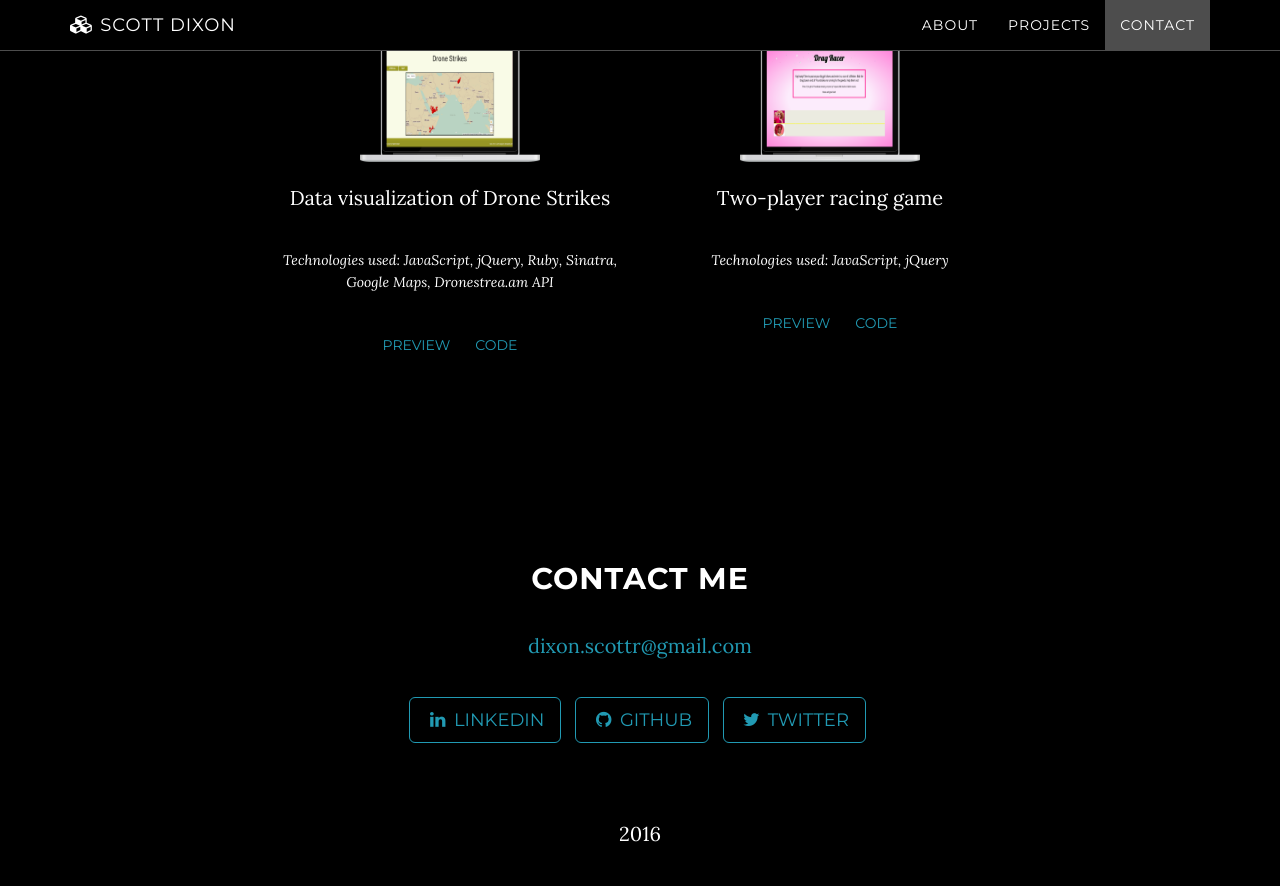
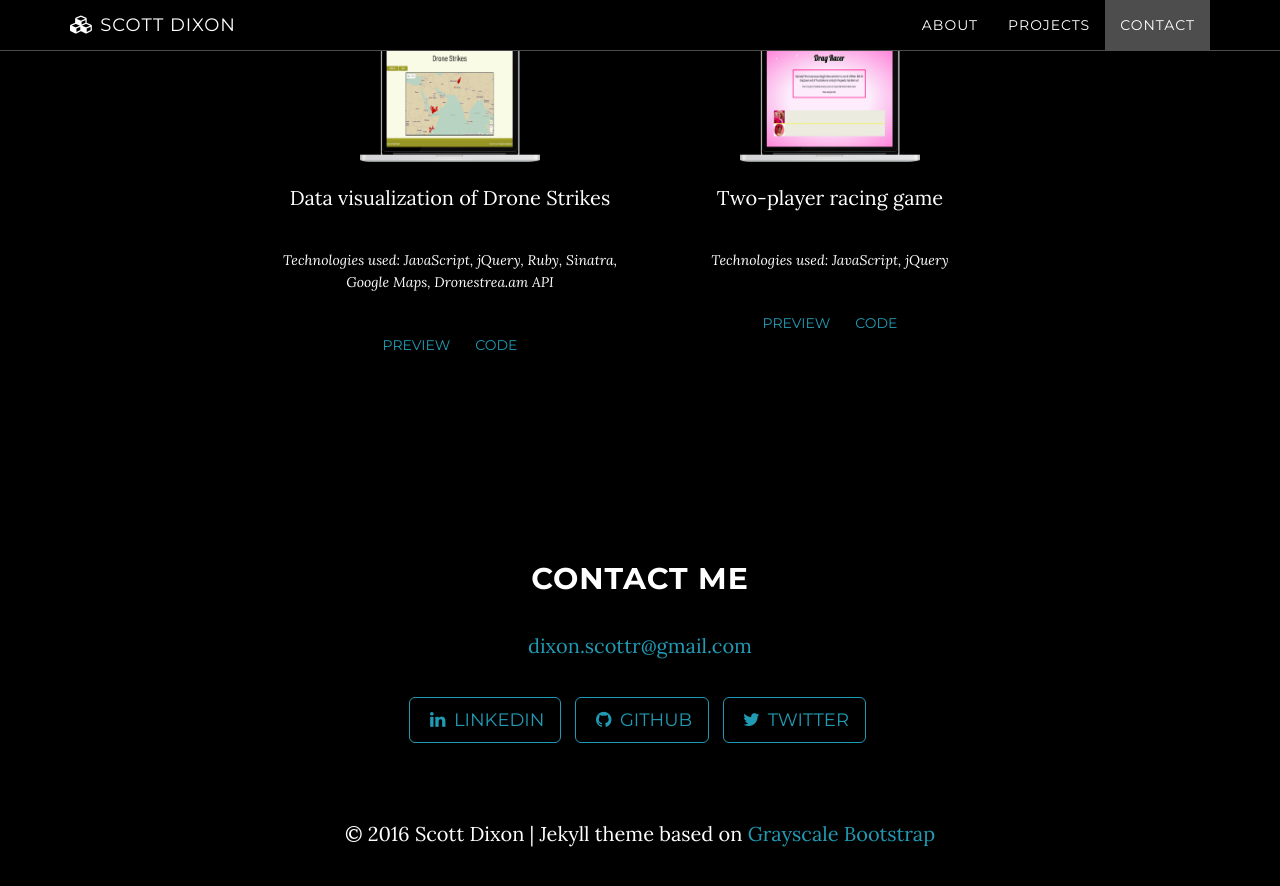
Before and after one commit to dixonscottr/dixonscottr.gituhub.io, a Jekyll site: the page built from index.html, in a window 1280 px wide and 900 px high, scrolled down 2101 px. Shown: the top 886 px of the window. Built offline with Jekyll 4.4.1, drawn with Linux system fonts in a browser that asks for light colours.

Commit message:
Add theme info to footer

```diff
--- a/_includes/footer.html
+++ b/_includes/footer.html
@@ -1,6 +1,6 @@
     <!-- Footer -->
     <footer>
         <div class="container text-center">
-            <p>{{ site.footer }} 20{{ site.time | date: '%y' }}</p>
+            <p>&copy;{{ site.footer }} 20{{ site.time | date: '%y' }} Scott Dixon | Jekyll theme based on <a href='https://startbootstrap.com/template-overviews/grayscale/'>Grayscale Bootstrap</a></p>
         </div>
     </footer>
--- a/_includes/js.html
+++ b/_includes/js.html
@@ -7,8 +7,5 @@
     <!-- Plugin JavaScript -->
     <script src="{{ "/js/jquery.easing.min.js" | prepend: site.baseurl }}"></script>
 
-    <!-- Google Maps API Key - Use your own API key to enable the map feature. More information on the Google Maps API can be found at https://developers.google.com/maps/ -->
-    <script type="text/javascript" src="https://maps.googleapis.com/maps/api/js?key=AIzaSyCRngKslUGJTlibkQ3FkfTxj3Xss1UlZDA&sensor=false"></script>
-
     <!-- Custom Theme JavaScript -->
     <script src="{{ "/js/grayscale.js" | prepend: site.baseurl }}"></script>
```
